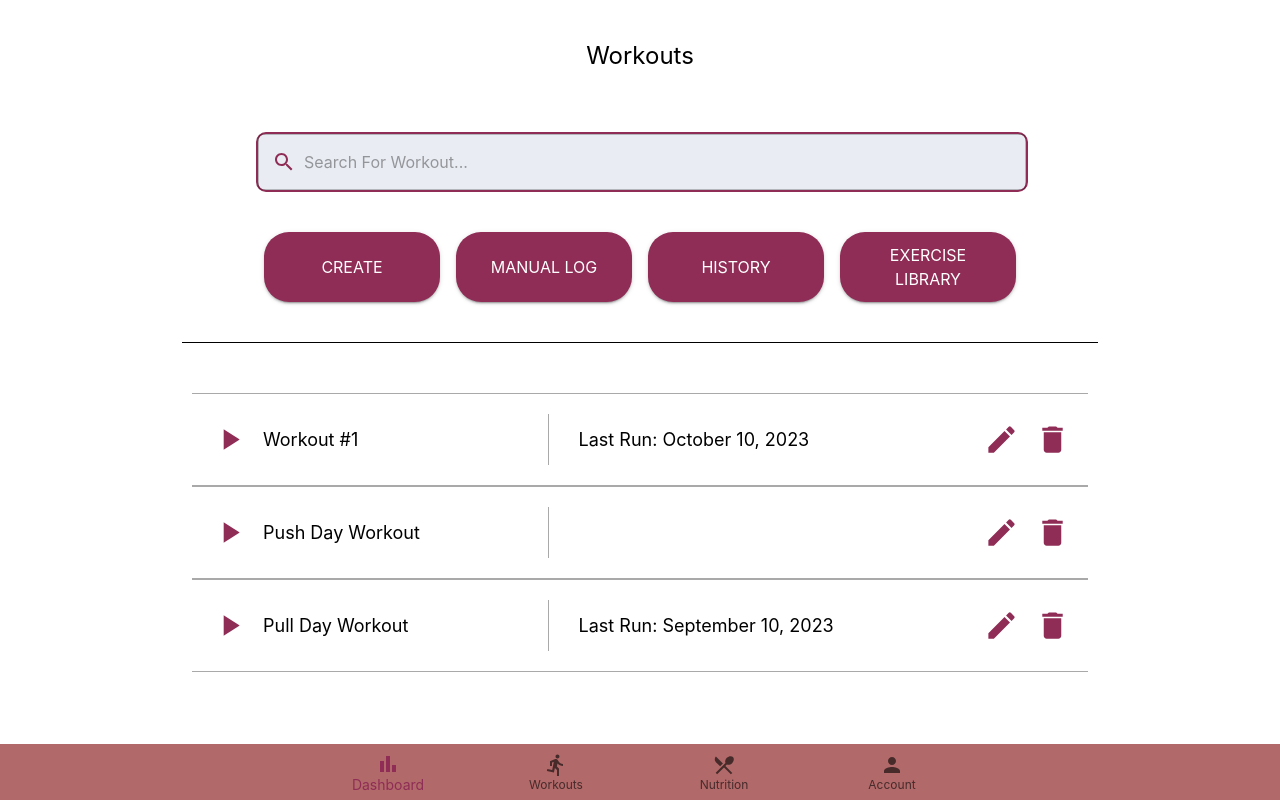
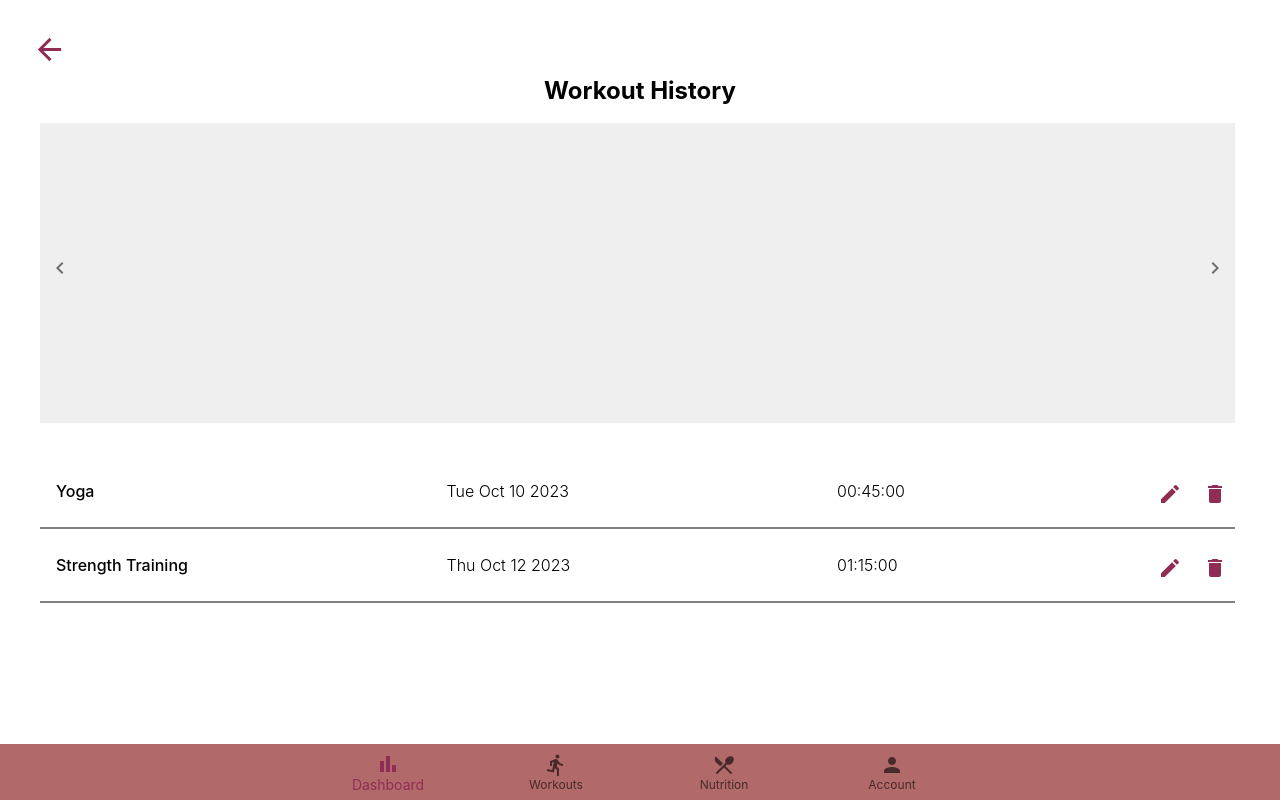
Before and after one commit to joshchyeonlee/EZFit, a React (Create React App) app: page /Workouts in a window 1280 px wide. Built offline with nearby package versions, Linux system fonts and the light colour scheme.

Commit message:
Initial Layout Build

```diff
--- a/src/App.tsx
+++ b/src/App.tsx
@@ -8,6 +8,7 @@ import Nutrition from "./components/nutrition/NutritionDashboard";
 import Account from "./components/account/Account";
 import { LocalizationProvider } from "@mui/x-date-pickers";
 import { AdapterMoment } from "@mui/x-date-pickers/AdapterMoment";
+import WorkoutsHistory from "./components/workouts/WorkoutsHistory/WorkoutsHistory";
 
 function App() {
   return (
@@ -16,7 +17,7 @@ function App() {
         <Routes>
           <Route path="/" element={<div>HOME</div>} />
           <Route path="/Dashboard" element={<Dashboard />} />
-          <Route path="/Workouts" element={<WorkoutsDashboard />} />
+          <Route path="/Workouts" element={<WorkoutsHistory />} />
           <Route path="/Nutrition" element={<Nutrition />} />
           <Route path="/Account" element={<Account />} />
         </Routes>
--- /dev/null
+++ b/src/components/workouts/WorkoutsHistory/WorkoutHistoryList.tsx
@@ -0,0 +1,22 @@
+import { Box } from "@mui/material";
+import Workout from "../../../models/Workout";
+import WorkoutHistoryListItem from "./WorkoutHistoryListItem";
+
+function WorkoutHistoryList(props: { workouts: Workout[]; removeWorkout: any }) {
+
+    return (
+        <Box textAlign="center" width="100%" height="100%">
+            {
+                props.workouts.map(function(object, i){
+                    return (
+                        <Box sx={{ borderBottom: 2, borderColor: '#808080'}} key={i}>
+                            <WorkoutHistoryListItem workout={object} removeWorkout={props.removeWorkout} />
+                        </Box>
+                    );
+                })
+            }
+        </Box>
+    );
+}
+
+export default WorkoutHistoryList;
--- /dev/null
+++ b/src/components/workouts/WorkoutsHistory/WorkoutHistoryListItem.tsx
@@ -0,0 +1,47 @@
+import { Box, IconButton, Typography } from "@mui/material";
+import Workout from "../../../models/Workout";
+import { Delete, Edit } from "@mui/icons-material";
+
+function WorkoutHistoryListItem( props: {workout: Workout, removeWorkout: any} ) {
+
+    const handleOnClickDelete = () =>
+    {
+        props.removeWorkout(props.workout)
+    }
+
+    return (
+        <Box id="container" display="flex" flexDirection="row" position="relative" width="100%" sx={{ borderRadius:0, marginBottom: 1, marginTop: 1, borderColor: '#808080'}}>
+            <Box id="info" width="100%" display="flex" flexDirection="row" textAlign="start" justifyContent="start">
+                <Box width="30%" maxWidth="30%" justifyContent="start" margin={2}>
+                    <Typography textAlign="left" color="black" fontWeight="500">
+                        {props.workout.title}
+                    </Typography>
+                </Box>
+                <Box width="30%" justifyContent="start" margin={2}>
+                    <Typography textAlign="left" color="black" fontWeight="300">
+                        {props.workout.date.toDateString()}
+                    </Typography>
+                </Box>
+                <Box width="20%" justifyContent="start" margin={2}>
+                    <Typography textAlign="left" color="black" fontWeight="300">
+                        {props.workout.duration.toString()}
+                    </Typography>
+                </Box>
+            </Box>
+            <Box display="block" id="buttons" textAlign="end" justifyContent="end">
+                <Box position="absolute" right="45px" top="20%">
+                    <IconButton color="primary">
+                        <Edit></Edit>
+                    </IconButton>
+                </Box>
+                <Box position="absolute" right="0px" top="20%">
+                    <IconButton color="primary" onClick={handleOnClickDelete}>
+                        <Delete></Delete>
+                    </IconButton>
+                </Box>
+            </Box>
+        </Box>
+    );
+}
+
+export default WorkoutHistoryListItem;
--- /dev/null
+++ b/src/components/workouts/WorkoutsHistory/WorkoutsHistory.tsx
@@ -0,0 +1,47 @@
+import { ArrowBack } from "@mui/icons-material";
+import { Box, IconButton, Typography } from "@mui/material";
+import WorkoutsHistoryGrid from "./WorkoutsHistoryGrid";
+import moment from "moment";
+import { useState } from "react";
+import workouts from "../../../mockData/Workouts";
+import WorkoutHistoryList from "./WorkoutHistoryList";
+import Workout from "../../../models/Workout";
+
+function WorkoutsHistory() {
+
+    function handleWeekShift(newDate: moment.Moment) {
+        // Shift by a week!
+    }
+
+    const [activeWorkouts, setActiveWorkouts] = useState(workouts);
+
+    const removeWorkout = (workout : Workout) =>
+    {
+        var newWorkoutList = activeWorkouts.filter(e => e != workout);
+        setActiveWorkouts(newWorkoutList);
+        console.log("Removed: " + workout.title)
+    }
+
+    return (
+        <Box justifyContent="center" padding={3}>
+            <Box textAlign="left" justifyContent="center">
+                <IconButton>
+                    <ArrowBack fontSize="large" color="primary"></ArrowBack>
+                </IconButton>
+            </Box>
+            <Box width="100%" display="flex" justifyContent="center" flexDirection="column" alignItems="center">
+                <Typography variant="h5" sx={{ fontWeight: 'bold' , height:"30%"}} >Workout History</Typography>
+                <Box width="100%" height="70%">
+                    <Box padding={2} width="97%" height="300px" maxHeight="70%" >
+                        <WorkoutsHistoryGrid workouts={activeWorkouts} handleWeekShift={handleWeekShift}/>
+                    </Box>
+                    <Box padding={2} width="97%" height="150px" maxHeight="20%" sx={{overflow: "hidden", overflowY: "scroll"}}>
+                        <WorkoutHistoryList workouts={activeWorkouts} removeWorkout={removeWorkout}/>
+                    </Box>
+                </Box>
+            </Box>
+        </Box>
+    );
+}
+
+export default WorkoutsHistory;
--- /dev/null
+++ b/src/components/workouts/WorkoutsHistory/WorkoutsHistoryGrid.tsx
@@ -0,0 +1,38 @@
+import { ChevronLeft, ChevronRight } from "@mui/icons-material";
+import { Box, IconButton, Typography } from "@mui/material";
+import Workout from "../../../models/Workout";
+
+function WorkoutsHistoryGrid(props: { workouts: Workout[]; handleWeekShift: any; }) {
+
+    const handleChevronClick = (weeksDiff : number) => {
+        props.handleWeekShift(weeksDiff);
+    }
+
+    function isSameDay(d1 : Date, d2 : Date) {
+        return d1.getFullYear() === d2.getFullYear() &&
+            d1.getMonth() === d2.getMonth() &&
+            d1.getDate() === d2.getDate();
+    }
+
+    return(
+        <Box bgcolor="ButtonShadow" width="100%" height="100%">
+            <Box position="relative">
+                <Box position="absolute" left={0} top="125px">
+                    <IconButton onClick={() => handleChevronClick(-1)}>
+                        <ChevronLeft/>
+                    </IconButton>
+                </Box>
+                <Box width="100%" height="100%" bgcolor="grey">
+
+                </Box>
+                <Box position="absolute" right={0} top="125px">
+                    <IconButton onClick={() => handleChevronClick(1)}>
+                        <ChevronRight/>
+                    </IconButton>
+                </Box>
+            </Box>
+        </Box>
+    );
+}
+
+export default WorkoutsHistoryGrid;
--- /dev/null
+++ b/src/mockData/Workouts.tsx
@@ -0,0 +1,12 @@
+import Duration from "../models/Duration";
+import Workout from "../models/Workout";
+
+const workouts = [
+    new Workout("Yoga", new Date("2023-10-10"), new Duration(0, 45, 0)),
+    new Workout("Strength Training", new Date("2023-10-12"), new Duration(1, 15, 0)),
+    new Workout("Yoga", new Date("2023-10-10"), new Duration(0, 45, 0)),
+    new Workout("Strength Training", new Date("2023-10-12"), new Duration(1, 15, 0)),
+    new Workout("Yoga", new Date("2023-10-10"), new Duration(0, 45, 0)),
+    new Workout("Strength Training", new Date("2023-10-12"), new Duration(1, 15, 0)),
+];
+export default workouts;
--- /dev/null
+++ b/src/models/Duration.tsx
@@ -0,0 +1,20 @@
+class Duration
+{
+    hours = 1;
+    minutes = 46;
+    seconds = 40;
+
+    constructor(hours : number, minutes : number, seconds : number)
+    {
+        this.hours = hours;
+        this.minutes = minutes;
+        this.seconds = seconds;
+    }
+
+    toString() : string
+    {
+        return "" + String(this.hours).padStart(2, '0') + ":" + String(this.minutes).padStart(2, '0') + ":" +  String(this.seconds).padStart(2, '0');
+    }
+};
+
+export default Duration;
--- /dev/null
+++ b/src/models/Workout.tsx
@@ -0,0 +1,16 @@
+class Workout
+{
+    title: string;
+    date: Date;
+    duration: any;
+    exercises: any;
+
+    constructor(title: string, date: Date, duration: any)
+    {
+        this.title = title;
+        this.date = date;
+        this.duration = duration;
+    }
+}
+
+export default Workout;
```
